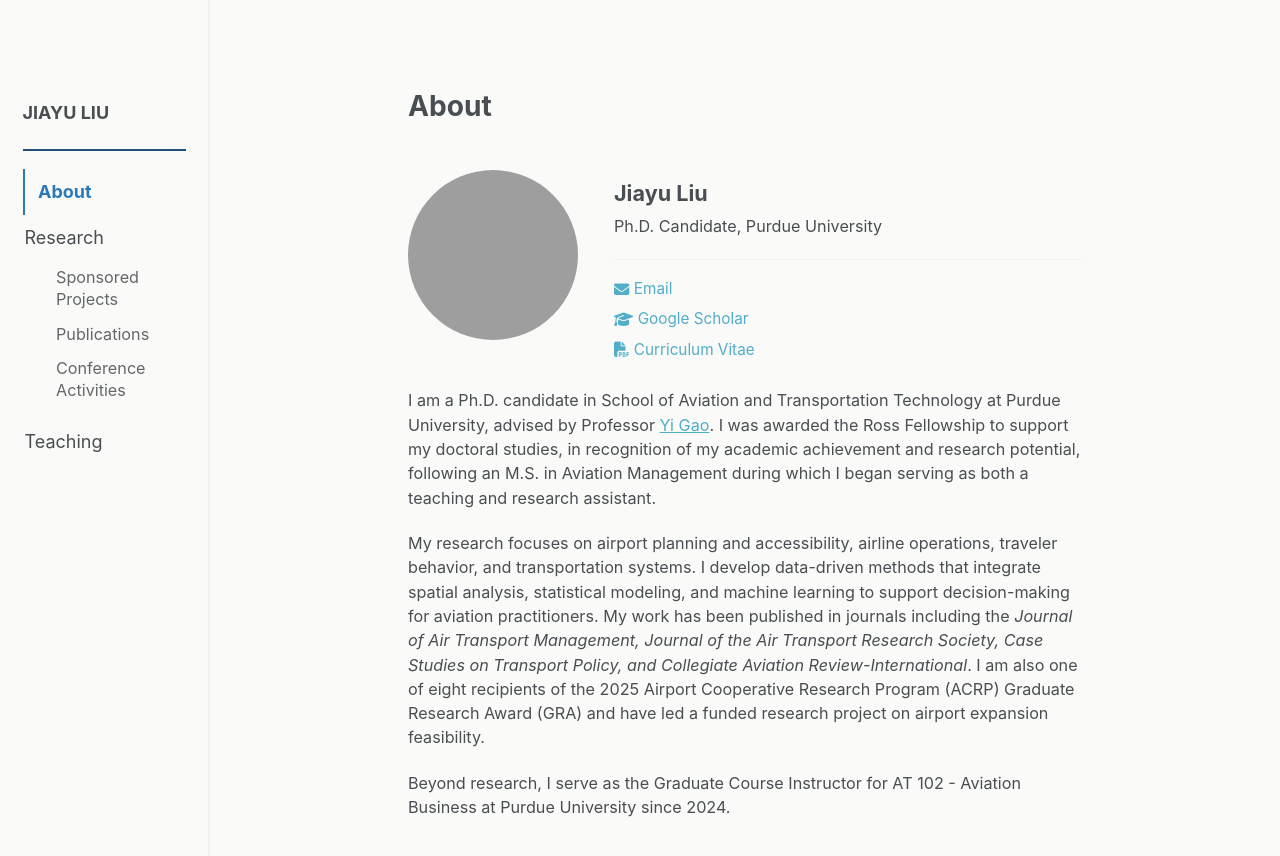
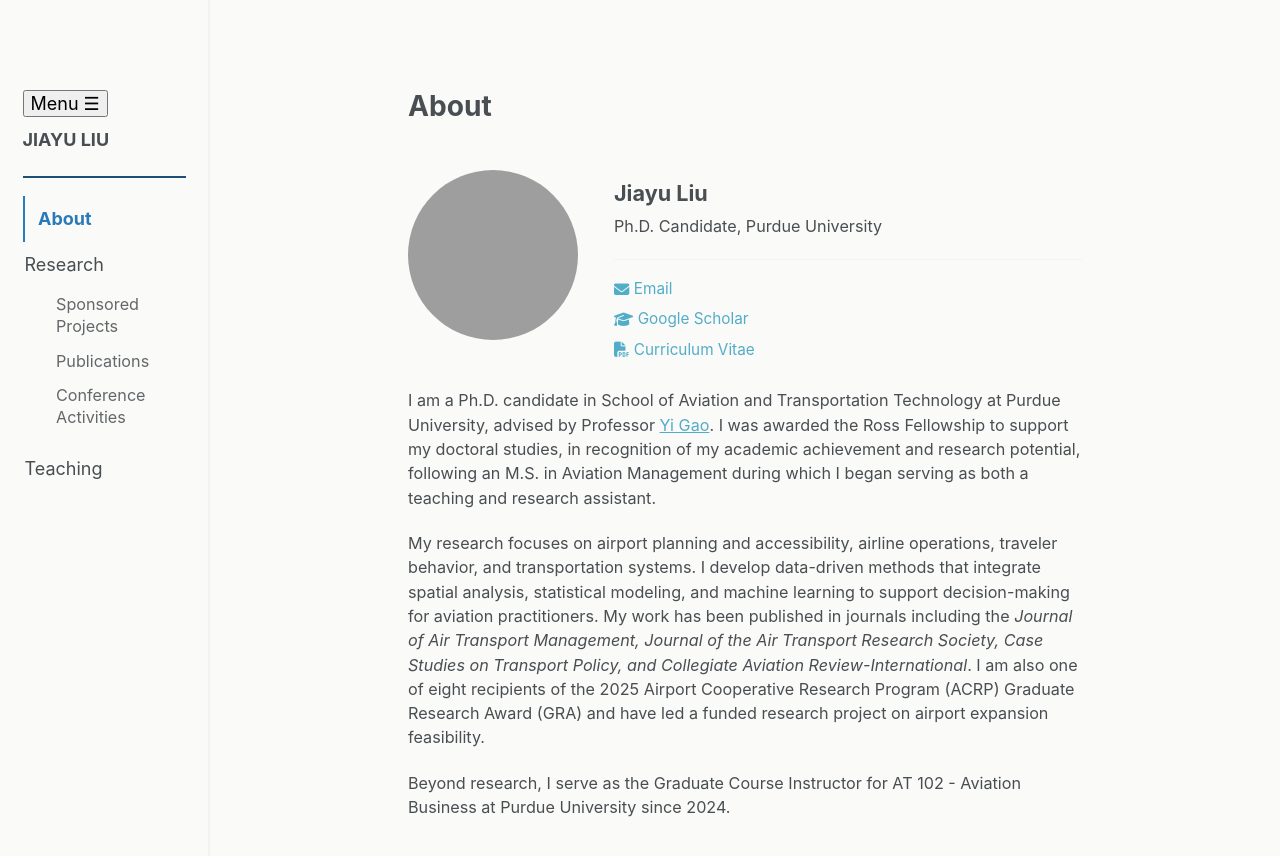
Before and after one commit to liu3309/liu3309.github.io, a Jekyll site: the page built from index.md, in a window 1280 px wide and 900 px high. Shown: the top 856 px of the window. Built offline with Jekyll 4.4.1, drawn with Linux system fonts in a browser that asks for light colours; a script that is not in the unit is left out.

Commit message:
Update masthead.html

```diff
--- a/_includes/masthead.html
+++ b/_includes/masthead.html
@@ -2,7 +2,18 @@
 
 <div class="masthead">
   <div class="masthead__inner-wrap">
-    <nav id="site-nav" class="left-nav" aria-label="Primary navigation">
+
+  <button
+    class="mobile-nav-toggle"
+    type="button"
+    aria-expanded="false"
+    aria-controls="site-nav"
+  >
+    <span>Menu</span>
+    <span class="mobile-nav-toggle__icon" aria-hidden="true">☰</span>
+  </button>
+
+  <nav id="site-nav" class="left-nav" aria-label="Primary navigation">
 
       <ul class="left-nav__list">
 
```
